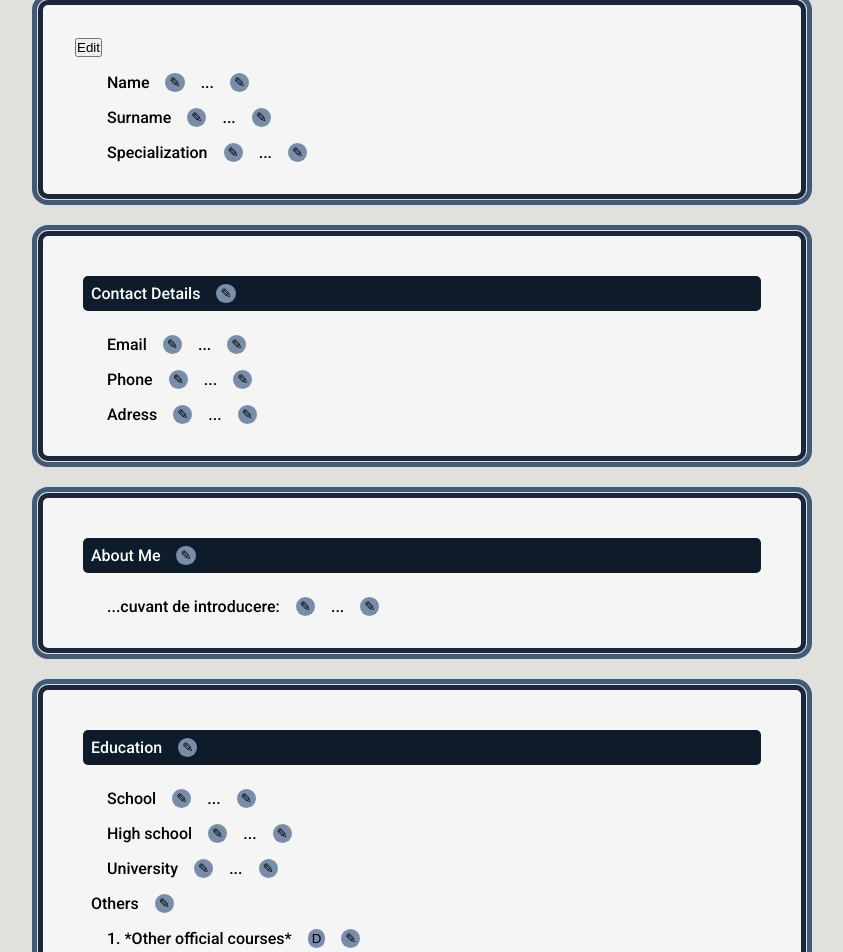
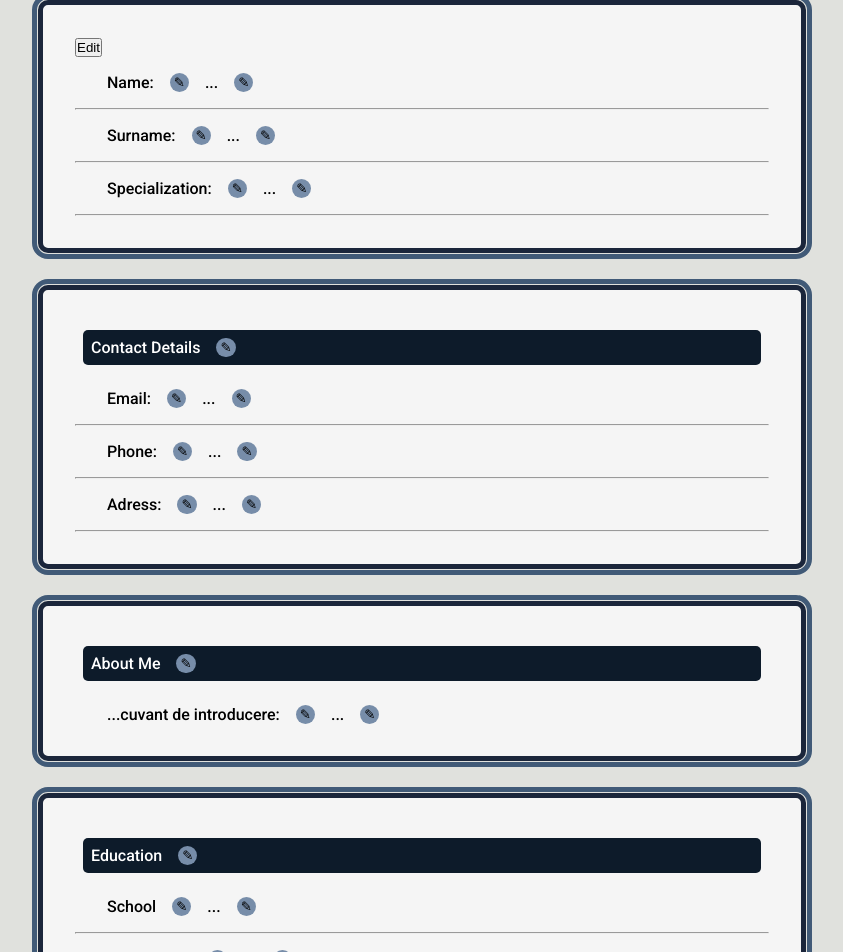
Before and after one commit to AlexandruIoan20/CV-Application-Project-, a React (Create React App) app in the folder cv-app/: page / in a window 1280 px wide. Shown: the top 952 px of the page, without its empty margins (218-1061 px from the left). Built offline with nearby package versions, Linux system fonts and the light colour scheme.

Commit message:
Adding hr and some lines in overview

```diff
--- a/cv-app/src/components/Overview.jsx
+++ b/cv-app/src/components/Overview.jsx
@@ -16,7 +16,7 @@ export class Overview extends Component {
         return (
             <section className="over-view">
                 { informations.map(info =>
-                    <article key = {info.id} >
+                    <article key = {info.id} className = 'over-view-element' >
                     <p> <span> {info.id}. </span> { info.text }</p>
                     <button className="delete-button" onClick={ () => onDelete (info.id) }>D</button>
                     <button className="show-edit-button" onClick={ () => onShowEdit(info)}>✎</button>
@@ -28,6 +28,7 @@ export class Overview extends Component {
                         onEditInfo = { onEditInfo }
                         info = {info}/>
                     }
+
                     </article>
                 )}
             </section>
--- a/cv-app/src/composed_components/contact.jsx
+++ b/cv-app/src/composed_components/contact.jsx
@@ -16,9 +16,12 @@ export default class ContactSection extends Component {
                 Fcl = "namebar-field-form"
                 Icl = "namebar-field-input"
                 Bcl = "namebar-field-button"/>
-                <InfoField name = "Email"/>
-                <InfoField name = "Phone"/>
-                <InfoField name = "Adress"/>
+                <InfoField name = "Email: "/>
+                <hr />
+                <InfoField name = "Phone: "/>
+                <hr />
+                <InfoField name = "Adress: "/>
+                <hr />
             </section>
         )
     }
--- a/cv-app/src/composed_components/education.jsx
+++ b/cv-app/src/composed_components/education.jsx
@@ -16,8 +16,11 @@ export class EducationSection extends Component {
                     Icl = "namebar-field-input"
                     Bcl = "namebar-field-button" />
                 <InfoField name = 'School'/>
+                <hr />
                 <InfoField name = 'High school'/>
+                <hr />
                 <InfoField name = 'University' />
+                <hr />
                 <InfoFieldMultiple name = "Others" description = "*Other official courses*"/>
             </section>
         )
--- a/cv-app/src/composed_components/experience.jsx
+++ b/cv-app/src/composed_components/experience.jsx
@@ -17,7 +17,9 @@ export default class ExperienceSection extends Component {
                     Icl = "namebar-field-input"
                     Bcl = "namebar-field-button" />
                 <InfoFieldMultiple name = "Jobs" description = "model: job - description"/>
+                <hr />
                 <InfoFieldMultiple name = "Others" description = "model: extracurricular activities during highschool / courses"/>
+                <hr />
             </section>
         )
     }
--- a/cv-app/src/composed_components/introduction.jsx
+++ b/cv-app/src/composed_components/introduction.jsx
@@ -12,9 +12,12 @@ export default class IntroSection extends Component {
         return (
             <section className="composed-section">
                 <ImageGenerator />
-                <InfoField name = "Name"/>
-                <InfoField name = "Surname"/>
-                <InfoField name = "Specialization" />
+                <InfoField name = "Name: "/>
+                <hr />
+                <InfoField name = "Surname: "/>
+                <hr />
+                <InfoField name = "Specialization: " />
+                <hr />
             </section>
         )
     }
--- a/cv-app/src/styles/main.css
+++ b/cv-app/src/styles/main.css
@@ -95,5 +95,13 @@ html {
 .over-view  {
     display: flex;
     flex-flow: column;
-    row-gap: 0.5em ;
+    row-gap: 0.5em;
+
+
 }
+
+.over-view-element {
+    padding-bottom: 0.3em;
+    border-bottom: solid 3px #000;
+    border-radius: 5px;
+}
```
